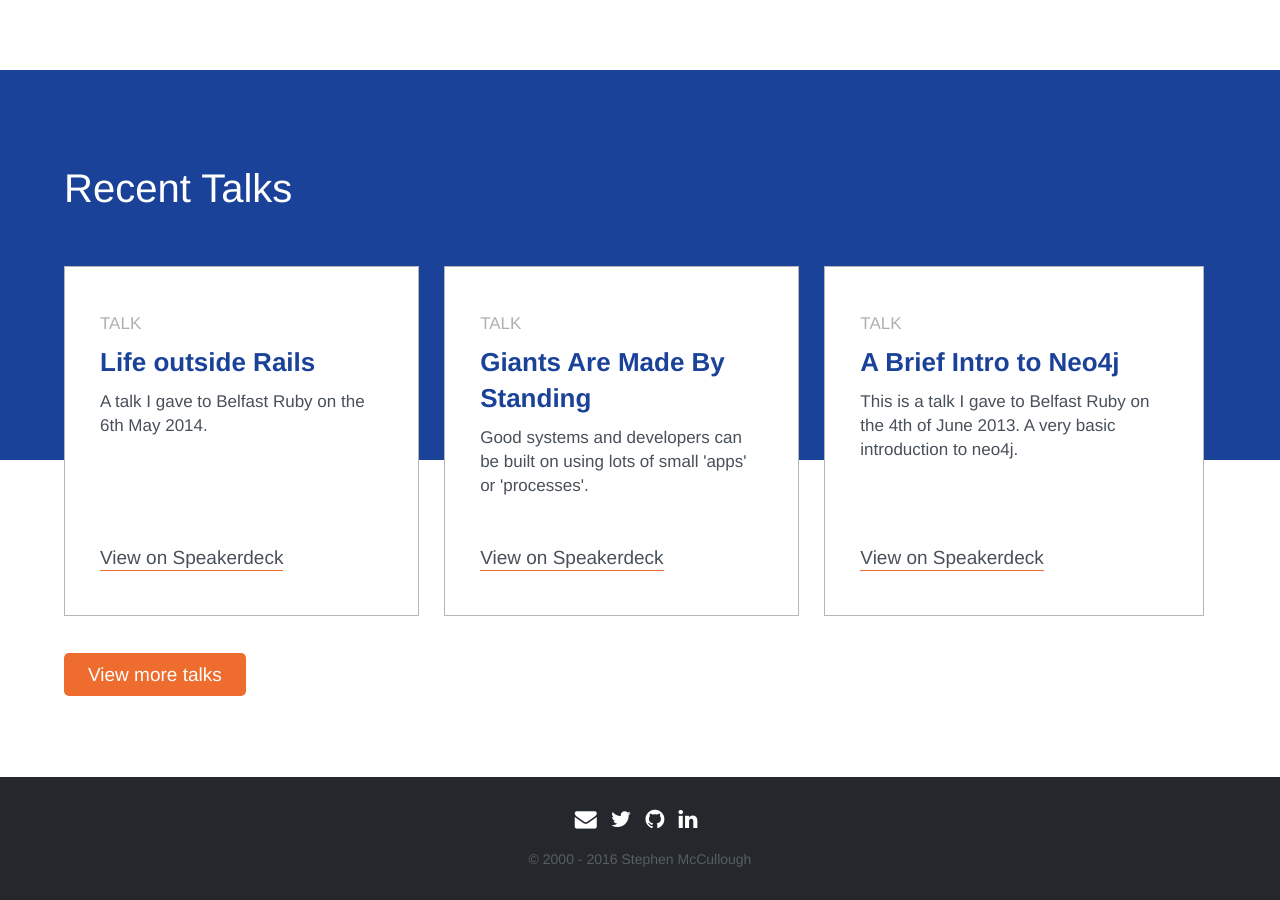
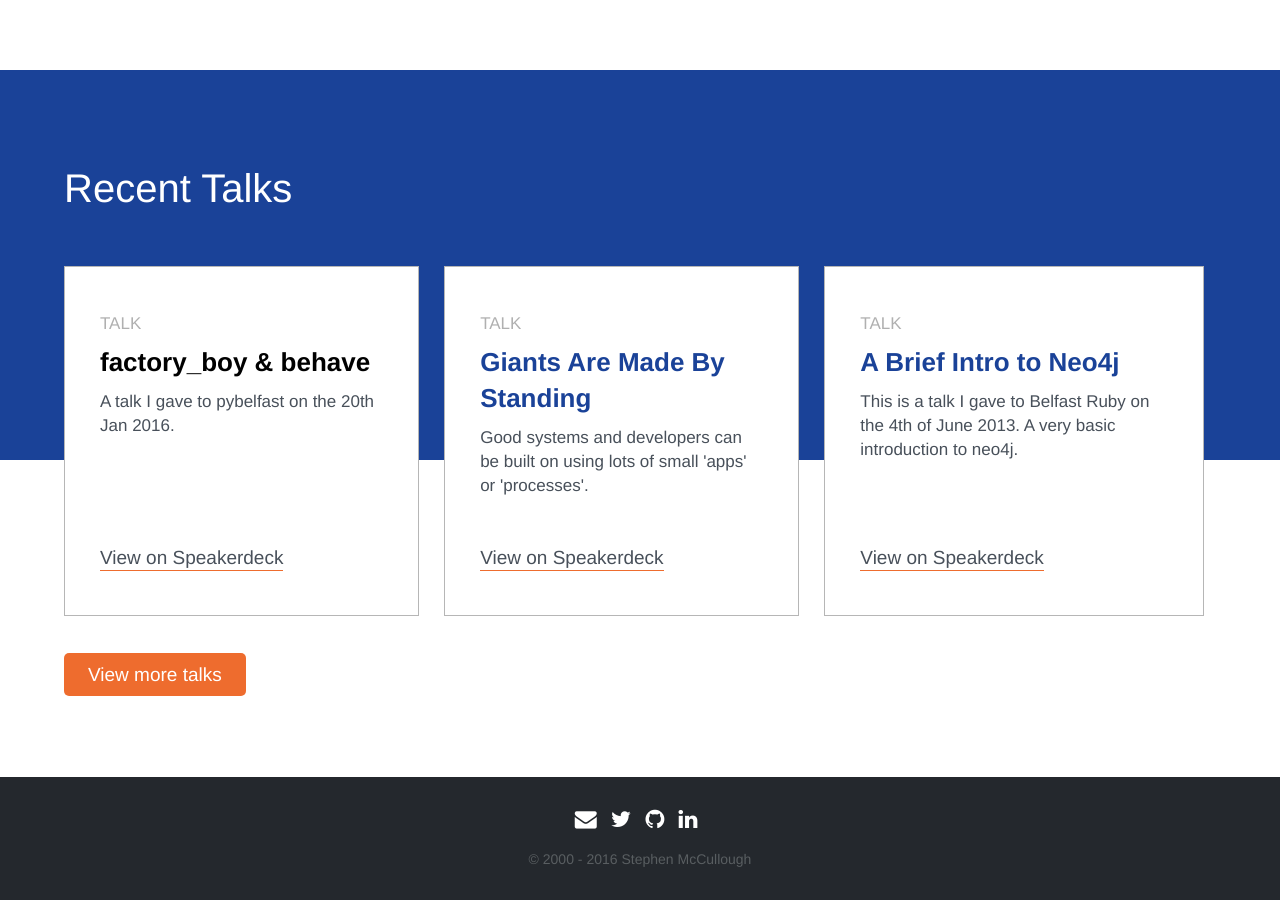
Before and after one commit to swmcc/swmcc.github.io, a Jekyll site: the page built from work/index.html, in a window 1280 px wide and 900 px high, scrolled down 2315 px. Built offline with Jekyll 4.4.1, drawn with Linux system fonts in a browser that asks for light colours; nearby versions of some CDN libraries.

Commit message:
Added pybelfast factory_boy talk

```diff
--- a/work/index.html
+++ b/work/index.html
@@ -57,9 +57,9 @@ title: My Work
           <li>
             <div class="inner">
               <p class="meta">Talk</p>
-              <h3><a href="http://www.theonlystephen.com/talk-lifeoutsiderails/">Life outside Rails</a></h3>
-              <p>A talk I gave to Belfast Ruby on the 6th May 2014.</p>
-              <a href="https://speakerdeck.com/swmcc/life-outside-rails" class="read-more">View on Speakerdeck</a>
+              <h3>factory_boy & behave</h3>
+              <p>A talk I gave to pybelfast on the 20th Jan 2016.</p>
+              <a href="https://speakerdeck.com/swmcc/factory-boy-and-behave" class="read-more">View on Speakerdeck</a>
             </div>
           </li><!--
           --><li>
```
